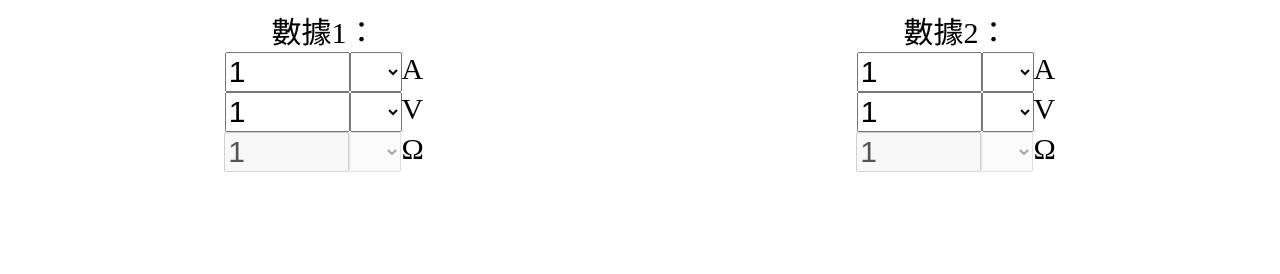
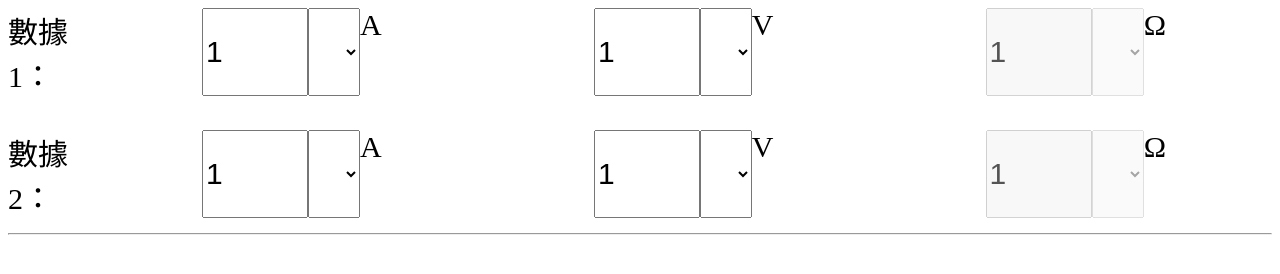
Before and after one commit to pikachu2022/test, a plain HTML site: page index.html in a window 1280 px wide. Drawn offline with Linux system fonts and the light colour scheme.

Commit message:
Update index.html

```diff
--- a/index.html
+++ b/index.html
@@ -6,16 +6,8 @@
 		<link rel='stylesheet' href='style.css'>
 	</head>
 	<body>
-		<div id="val0" style="
-			display: flex;
-			align-items: center;
-		">
-			<span id="val1" style="
-				width: 50%;
-				display: flex;
-				flex-direction: column;
-				align-items: center;
-			">
+		<div id="val0">
+			<span id="val1">
 				數據1：
 				<span class="inp">
 				<input type="number" value="1">
@@ -55,12 +47,7 @@
 				</span>
 			</span>
 			<br>
-			<span id="val2" style="
-				width: 50%;
-				display: flex;
-				flex-direction: column;
-				align-items: center;
-			">
+			<span id="val2">
 				數據2：
 				<span class="inp">
 				<input type="number" value="1">
@@ -100,6 +87,7 @@
 				</span>
 			</span>
 		</div>
+		<hr>
 		<div>
 			<span id="show">
 				<p></p>
@@ -171,7 +159,7 @@
 					e = temp;
 				}
 				var c = Math.round(1000*100*(a-b)/a)/1000;
-				document.querySelector("#show").querySelector("p").innerText="max:\t"+a+"\nmin:\t"+b+"\nresp:\t"+c+"%";
+				document.querySelector("#show").querySelector("p").innerText="響應：\t"+c+"%";
 			})
 		</script>
 	</body>
```
